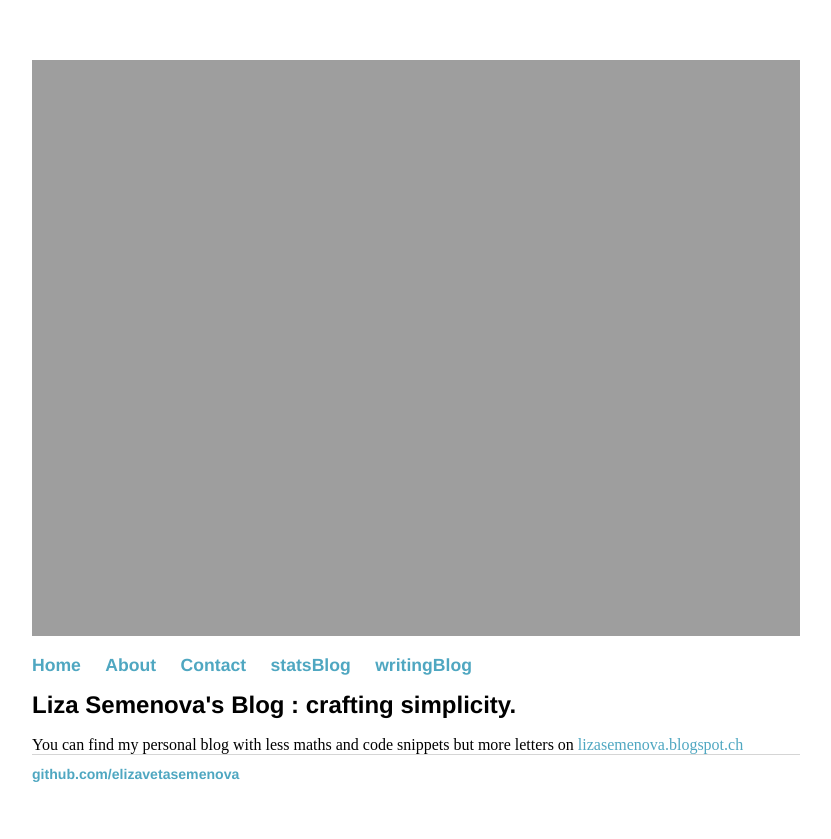
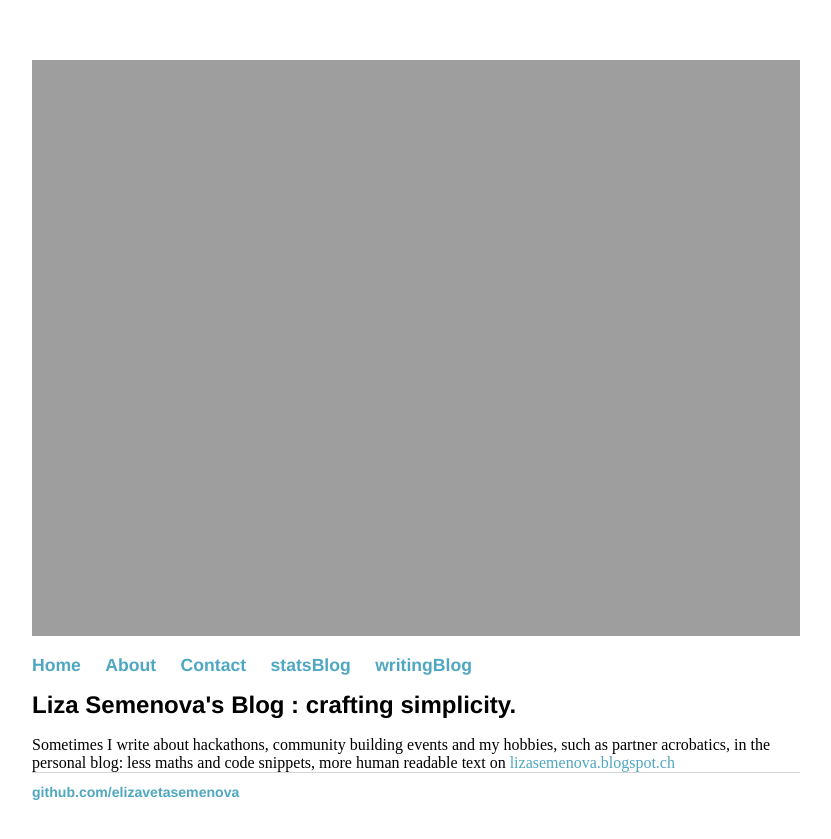
Before and after one commit to elizavetasemenova/elizavetasemenova.github.io, a Jekyll site: the page built from writingblog/index.html, in a window 1280 px wide. Shown: the top 839 px of the page, without its empty margins (224-1055 px from the left). Built offline with Jekyll 4.4.1, drawn with Linux system fonts in a browser that asks for light colours.

Commit message:
Update index.html

```diff
--- a/writingblog/index.html
+++ b/writingblog/index.html
@@ -3,7 +3,8 @@ layout: default
 title: Liza Semenova's Blog &#58; crafting simplicity.
 ---
 <h1>{{ page.title }}</h1>
-You can find my personal blog with less maths and code snippets but more letters on <a href="http://lizasemenova.blogspot.ch/"></h4>lizasemenova.blogspot.ch</h4>
+Sometimes I write about hackathons, community building events and my hobbies, such as partner acrobatics, in the personal blog:
+less maths and code snippets, more human readable text on <a href="http://lizasemenova.blogspot.ch/"></h4>lizasemenova.blogspot.ch</h4>
 
 <!--<object type="text/html" data="http://lizasemenova.blogspot.ch/">
 </object> -->
```
